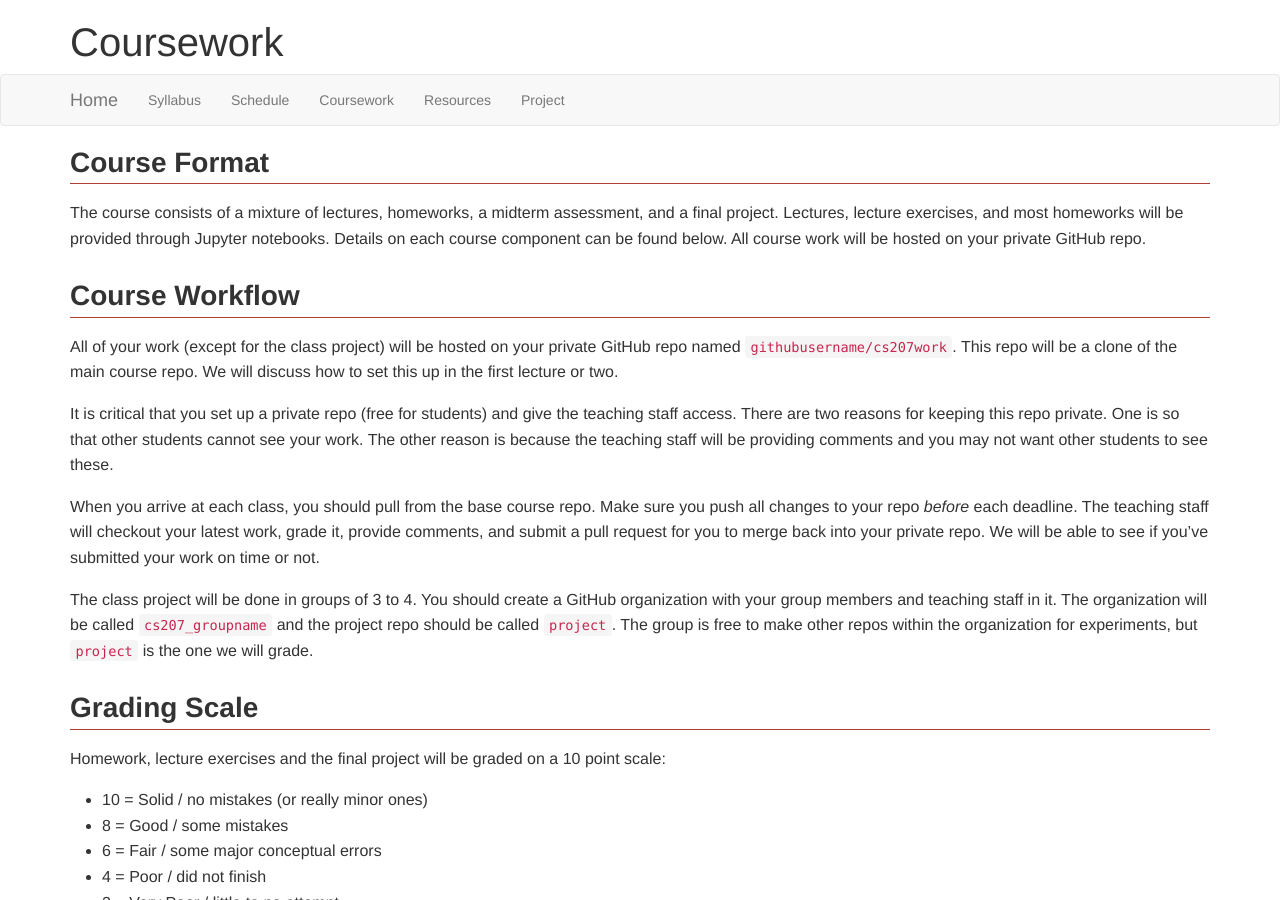
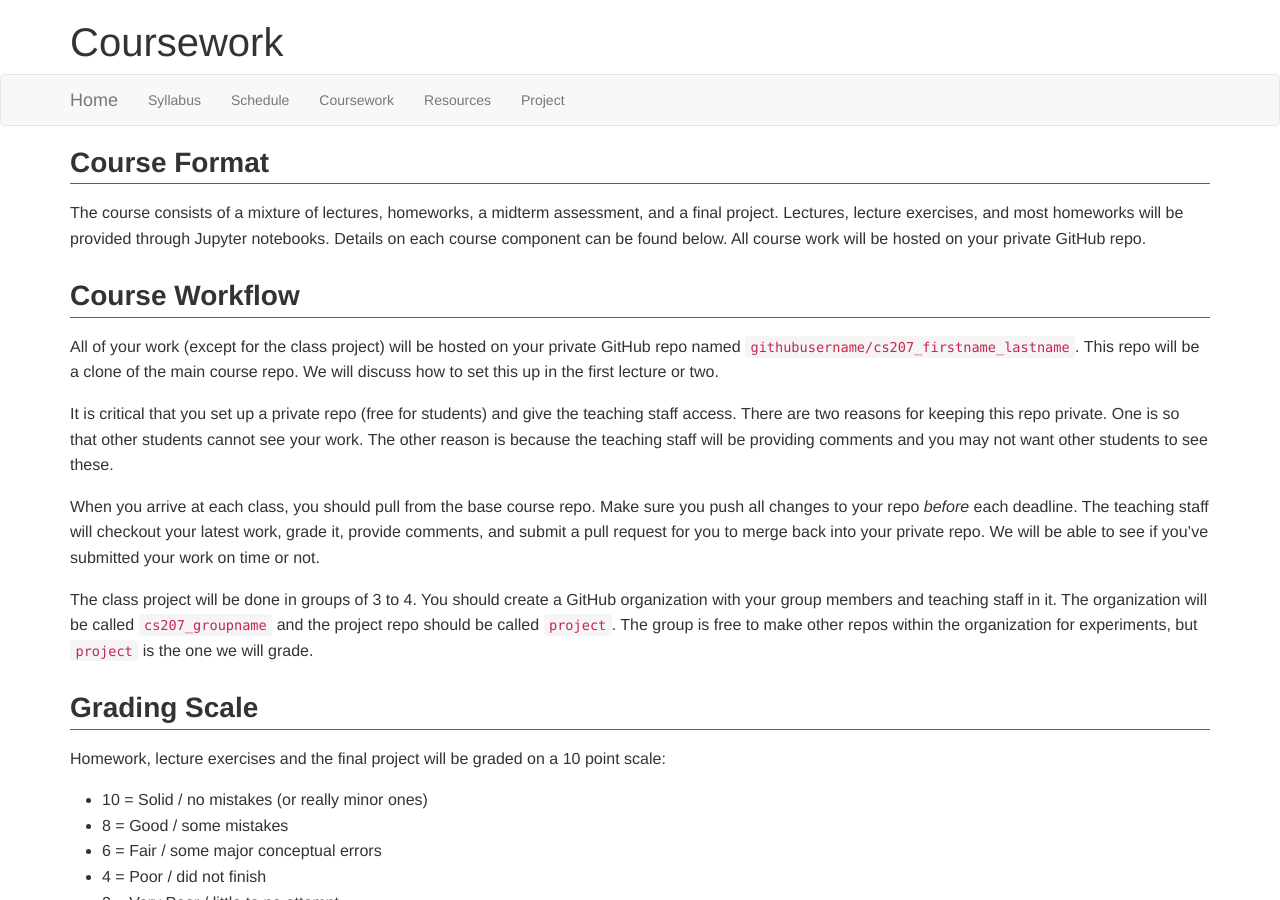
Before and after one commit to xuwd11/cs207_Weidong_Xu, a Jekyll site: the page built from coursework.md, in a window 1280 px wide and 900 px high. Built offline with Jekyll 4.4.1, drawn with Linux system fonts in a browser that asks for light colours; nearby versions of some CDN libraries.

Commit message:
Changed GitHub repo suggested name from cs207work to cs207_firstname_lastname.

```diff
--- a/coursework.md
+++ b/coursework.md
@@ -13,7 +13,7 @@ found below.  All course work will be hosted on your private GitHub repo.
 ## Course Workflow
 
 All of your work (except for the class project) will be hosted on your private
-GitHub repo named `githubusername/cs207work`.  This repo will be a clone of the
+GitHub repo named `githubusername/cs207_firstname_lastname`.  This repo will be a clone of the
 main course repo.  We will discuss how to set this up in the first lecture or two.
 
 It is critical that you set up a private repo (free for students) and give the
```
